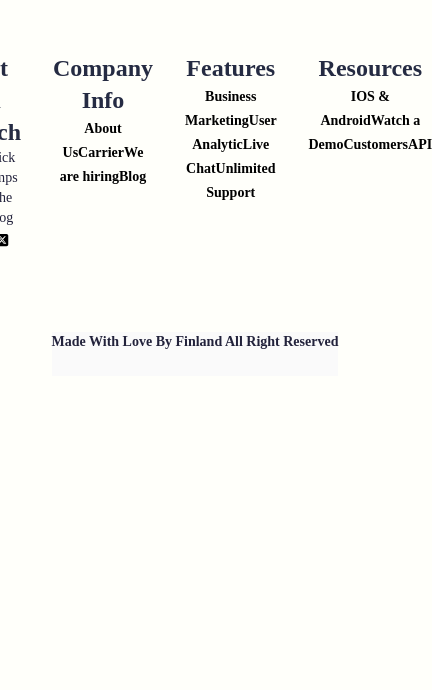
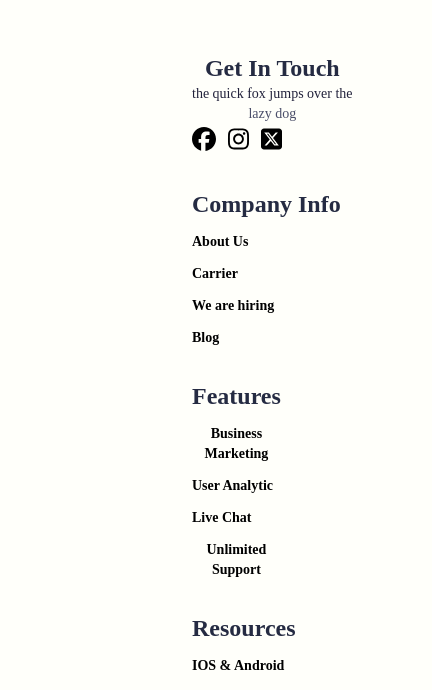
Before and after one commit to goksubilge/hautehex-e-comm, a React (Vite) app: page / in a window 390 px wide. Shown: the part 1274-1964 px from the top of the page, 432 px wide, since content can reach past the window. Before the commit the page ends 1650 px from the top, so only its background shows below. Built offline with nearby package versions, Linux system fonts and the light colour scheme.

Commit message:
about footer: edit responsive, add bigger icons, edit navs

```diff
--- a/src/App.jsx
+++ b/src/App.jsx
@@ -64,42 +64,45 @@ function App() {
 
 </body>
 
-<footer className="sm:w-full flex flex-col items-center">
-      <section className="flex my-0 gap-8 py-20">
-        <nav className="display:column gap-4 fill-mainSpace-blue" aria-label="footer-nav">
-          <h3>Get In Touch</h3>
-          <p className=" text-textPapayas-black text-sm">
-            the quick fox jumps over the lazy dog
+<footer className="sm:w-full flex flex-col ">
+    <section className="flex flex-wrap justify-between my-0 gap-8 py-20 p-48 ">
+      <div className='gap-3'>
+        <h3 className='min-w-max' >Get In Touch</h3>
+        <p className=" text-textPapayas-black text-sm min-w-max  ">
+            the quick fox jumps over the <span className="block text-mainSpace-blue">lazy dog</span>
         </p>
-          <a href="/pages">
+
+        <nav className="flex flex-row gap-3" aria-label="footer-nav">
+          <a href="/pages" className='text-2xl'>
             <FontAwesomeIcon icon={faFacebook} />
           </a>
-          <a href="/pages">
+          <a href="/pages" className='text-2xl'>
             <FontAwesomeIcon icon={faInstagram} />
           </a>
-          <a href="/pages">
+          <a href="/pages" className='text-2xl'>
             <FontAwesomeIcon icon={faSquareXTwitter} />
           </a>
         </nav>
+      </div>
 
-        <nav className="col gap-3" aria-label="footer-nav">
-          <h3>Company Info</h3>
-          <a>About Us</a>
-          <a>Carrier</a>
-          <a>We are hiring</a>
-          <a>Blog</a>
+      <nav className="flex flex-col items-start gap-3" aria-label="footer-nav">
+        <h3 className='min-w-max'>Company Info</h3>
+        <a href="/pages">About Us</a>
+        <a href="/pages">Carrier</a>
+        <a href="/pages">We are hiring</a>
+        <a href="/pages">Blog</a>
       </nav>
 
-        <nav className=" gap-3" aria-label="footer-nav">
-          <h3>Features</h3>
+      <nav className="flex flex-col items-start gap-3" aria-label="footer-nav">
+        <h3 >Features</h3>
         <a>Business Marketing</a>
         <a>User Analytic</a>
         <a>Live Chat</a>
-          <a>Unlimited Support</a>
+        <a href='tel:444 0 444' >Unlimited Support</a>
       </nav>
 
-        <nav className=" gap-3" aria-label="footer-nav">
-          <h3>Resources</h3>
+      <nav className="flex flex-col items-start gap-3" aria-label="footer-nav">
+        <h3 >Resources</h3>
         <a>IOS & Android</a>
         <a>Watch a Demo</a>
         <a>Customers</a>
@@ -108,7 +111,7 @@ function App() {
 
     </section>
 
-      <div className=" bg-[#FAFAFA] pb-6">
+    <div className="min-w-full bg-[#FAFAFA] pb-6">
       <h6>Made With Love By Finland All Right Reserved</h6>
     </div>
 
```
Lines whose indentation alone changed are shown as unchanged.
